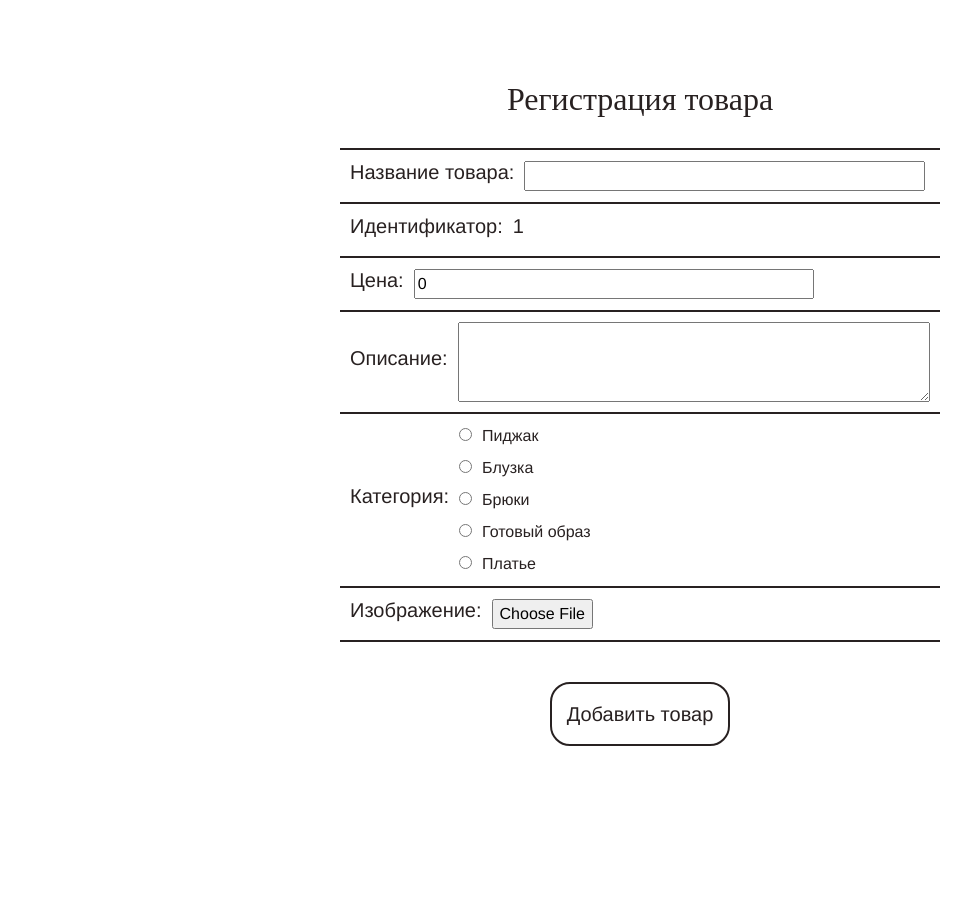
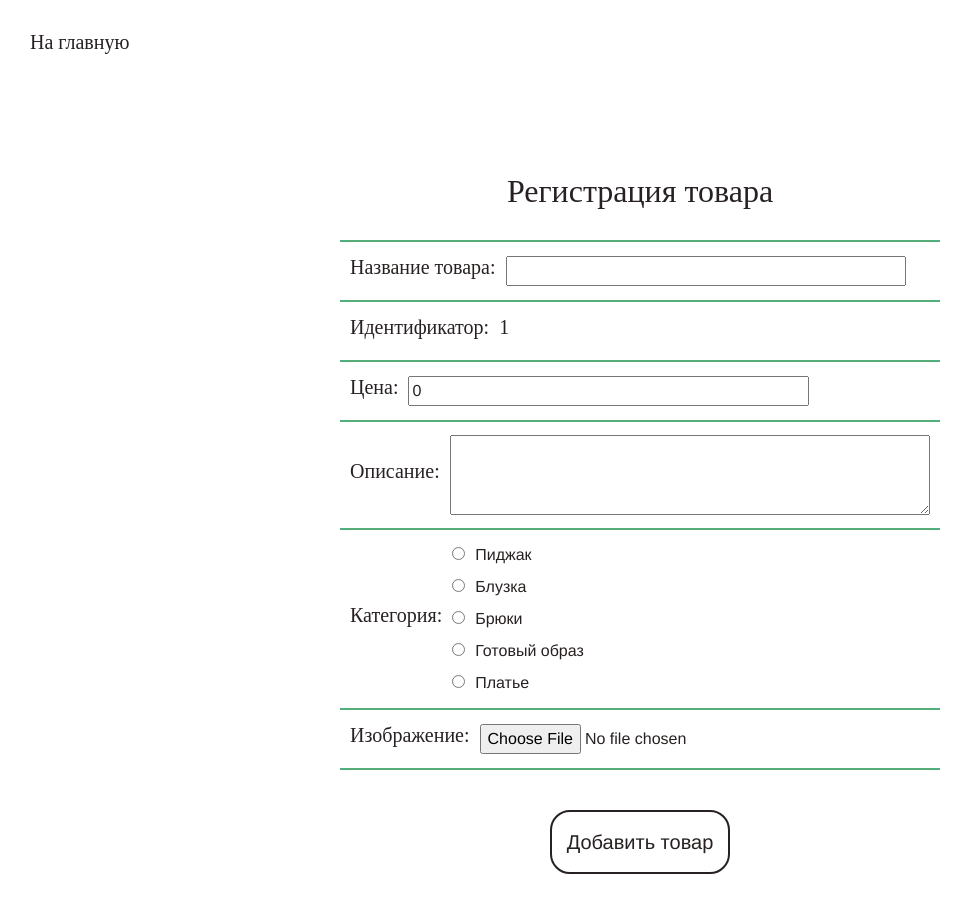
Before and after one commit to Annettuu/online-store, a Vue app in the folder frontend/: page /admin in a window 1280 px wide. Shown: the top 912 px of the page, without its empty margins (0-973 px from the left). Before the commit the page ends 826 px from the top, so only its background shows below. Built offline with nearby package versions, Linux system fonts and the light colour scheme.

Commit message:
настроила маршрутизацию

```diff
--- a/frontend/src/assets/styles/scss/custom.css
+++ b/frontend/src/assets/styles/scss/custom.css
@@ -2,9 +2,9 @@
   gap: 15px;
 }
 
-h2 {
+h2, h5, h3, p, h6 {
   color: rgb(40, 33, 33);
-  font-family: "Dancing Script", cursive;
+  font-family: cursive;
 }
 
 .carousel-control-prev:hover, .carousel-control-prev, .carousel-control-prev:focus, .carousel-control-next, .carousel-control-next:hover, .carousel-control-next:focus {
--- a/frontend/src/assets/styles/scss/custom.scss
+++ b/frontend/src/assets/styles/scss/custom.scss
@@ -3,9 +3,9 @@
 .card-group {
   gap: 15px;
 }
-h2 {
+h2, h5, h3, p, h6 {
   color: $black;
-  font-family: 'Dancing Script', cursive;
+  font-family: cursive;
 }
 .carousel-control-prev:hover,.carousel-control-prev, .carousel-control-prev:focus, .carousel-control-next, .carousel-control-next:hover, .carousel-control-next:focus {
   color: transparent;
--- a/frontend/src/components/CardProduct.vue
+++ b/frontend/src/components/CardProduct.vue
@@ -105,7 +105,7 @@ figure.effect-text-three img {
   backface-visibility: hidden;
 }
 figure.effect-text-three:hover img {
-  opacity: 0.9;
+  opacity: 0.5;
   -webkit-transform: translate3d(0,0,0);
   transform: translate3d(0,0,0);
 }
--- a/frontend/src/pages/Home/components/header-home.vue
+++ b/frontend/src/pages/Home/components/header-home.vue
@@ -3,9 +3,13 @@
     <nav class="navbar">
       <a
         class="navbar-brand"
-        href="#"
       >
         <img src="@/assets/images/OnlineShop_free-file.png">
+      </a>
+      <a
+        class="navbar-basket"
+      >
+        <router-link :to="{ name: 'purchaseProcessing'}"><h5>Купить товары</h5></router-link>
       </a>
     </nav>
   </div>
@@ -18,7 +22,19 @@ export default {
 </script>
 
 <style scoped lang="scss">
+@import '@/assets/styles/scss/main-color.scss';
 .header {
   width: 100%;
 }
+a {
+  color: transparent;
+
+  &:hover {
+    color: $black;
+  }
+}
+.navbar-basket {
+  color: $black;
+  margin-right: 20px;
+}
 </style>
--- a/frontend/src/pages/Home/components/searchProduct/components/productList.vue
+++ b/frontend/src/pages/Home/components/searchProduct/components/productList.vue
@@ -130,5 +130,6 @@ export default {
   width: 40px;
   height: 40px;
   border-radius: 26px;
+  border: 2px solid $green;
 }
 </style>
--- /dev/null
+++ b/frontend/src/pages/admin/adminPage.vue
@@ -0,0 +1,23 @@
+<template>
+  <div class="admin-page">
+    <header-admin/>
+    <admin/>
+  </div>
+</template>
+
+<script>
+import admin from "@/pages/admin/components/admin";
+import headerAdmin from "@/pages/admin/components/header-admin";
+
+export default {
+  name: "adminPage",
+  components: {
+    admin,
+    headerAdmin
+  }
+}
+</script>
+
+<style lang="scss">
+
+</style>
--- a/frontend/src/pages/admin.vue
+++ b/frontend/src/pages/admin/components/admin.vue
@@ -201,11 +201,11 @@ export default {
       display: flex;
       align-items: center;
       gap: 10px;
-      border-bottom: 2px solid $black;
-      padding: 10px 10px;
+      border-bottom: 2px solid $green;
+      padding: 13px 10px;
 
       &._top {
-        border-top: 2px solid $black;
+        border-top: 2px solid $green;
       }
     }
   }
@@ -219,17 +219,17 @@ export default {
     padding: 15px;
 
     &:hover {
-      border: 2px solid $black;
-      color: $black;
+      border: 2px solid $green;
+      color: $green$green;
     }
   }
 }
 h2 {
   height: 60px;
-  color: $black;
 }
 input {
   width: 69%;
+  color: $black;
 }
 label {
   color: $black;
--- /dev/null
+++ b/frontend/src/pages/admin/components/header-admin.vue
@@ -0,0 +1,29 @@
+<template>
+  <div class="header-admin">
+    <router-link :to="{ name: 'home'}"><h5>На главную</h5></router-link>
+  </div>
+</template>
+
+<script>
+export default {
+  name: "headerAdmin"
+}
+</script>
+
+<style lang="scss">
+@import '@/assets/styles/scss/main-color.scss';
+
+.header-admin {
+  display: flex;
+  width: 100%;
+  padding: 30px 30px;
+}
+.router-link-active {
+  color: transparent;
+
+  &:hover {
+    color: $black;
+  }
+}
+
+</style>
--- /dev/null
+++ b/frontend/src/pages/purchase-processing/components/header-purchaseProcessing.vue
@@ -0,0 +1,29 @@
+<template>
+  <div class="header-purchaseProcessing">
+    <router-link :to="{ name: 'home'}"><h5>На главную</h5></router-link>
+  </div>
+</template>
+
+<script>
+export default {
+  name: "header-purchaseProcessing"
+}
+</script>
+
+<style lang="scss">
+@import '@/assets/styles/scss/main-color.scss';
+
+.header-purchaseProcessing {
+  display: flex;
+  margin-top: 20px;
+  margin-left: 35px;
+}
+.router-link-active {
+  color: transparent;
+
+  &:hover {
+    color: $black;
+  }
+}
+
+</style>
--- /dev/null
+++ b/frontend/src/pages/purchase-processing/purchaseProcessingPage.vue
@@ -0,0 +1,23 @@
+<template>
+  <div class="purchase-processing-page">
+    <header-purchase-processing/>
+    <purchaseProcessing/>
+  </div>
+</template>
+
+<script>
+import purchaseProcessing from "@/pages/purchase-processing/components/purchaseProcessing";
+import headerPurchaseProcessing from "@/pages/purchase-processing/components/header-purchaseProcessing";
+
+export default {
+  name: "purchaseProcessingPage",
+  components: {
+    purchaseProcessing,
+    headerPurchaseProcessing
+  }
+}
+</script>
+
+<style lang="scss">
+
+</style>
--- a/frontend/src/router/index.js
+++ b/frontend/src/router/index.js
@@ -1,8 +1,8 @@
 import Vue from 'vue'
 import VueRouter from 'vue-router'
 import Home from '../pages/Home/Home.vue'
-import admin from '../pages/admin.vue'
-import purchaseProcessing from '../pages/purchaseProcessing.vue'
+import admin from '../pages/admin/adminPage.vue'
+import purchaseProcessingPage from '../pages/purchase-processing/purchaseProcessingPage.vue'
 import CardProduct from '../components/CardProduct.vue'
 
 Vue.use(VueRouter)
@@ -21,7 +21,7 @@ const routes = [
   {
     path: '/purchaseProcessing',
     name: 'purchaseProcessing',
-    component: purchaseProcessing
+    component: purchaseProcessingPage
   },
   {
     path: '/CardProduct',
```
Also changed, not shown: frontend/src/pages/purchase-processing/components/purchaseProcessing.vue (renamed from frontend/src/pages/purchaseProcessing.vue).
